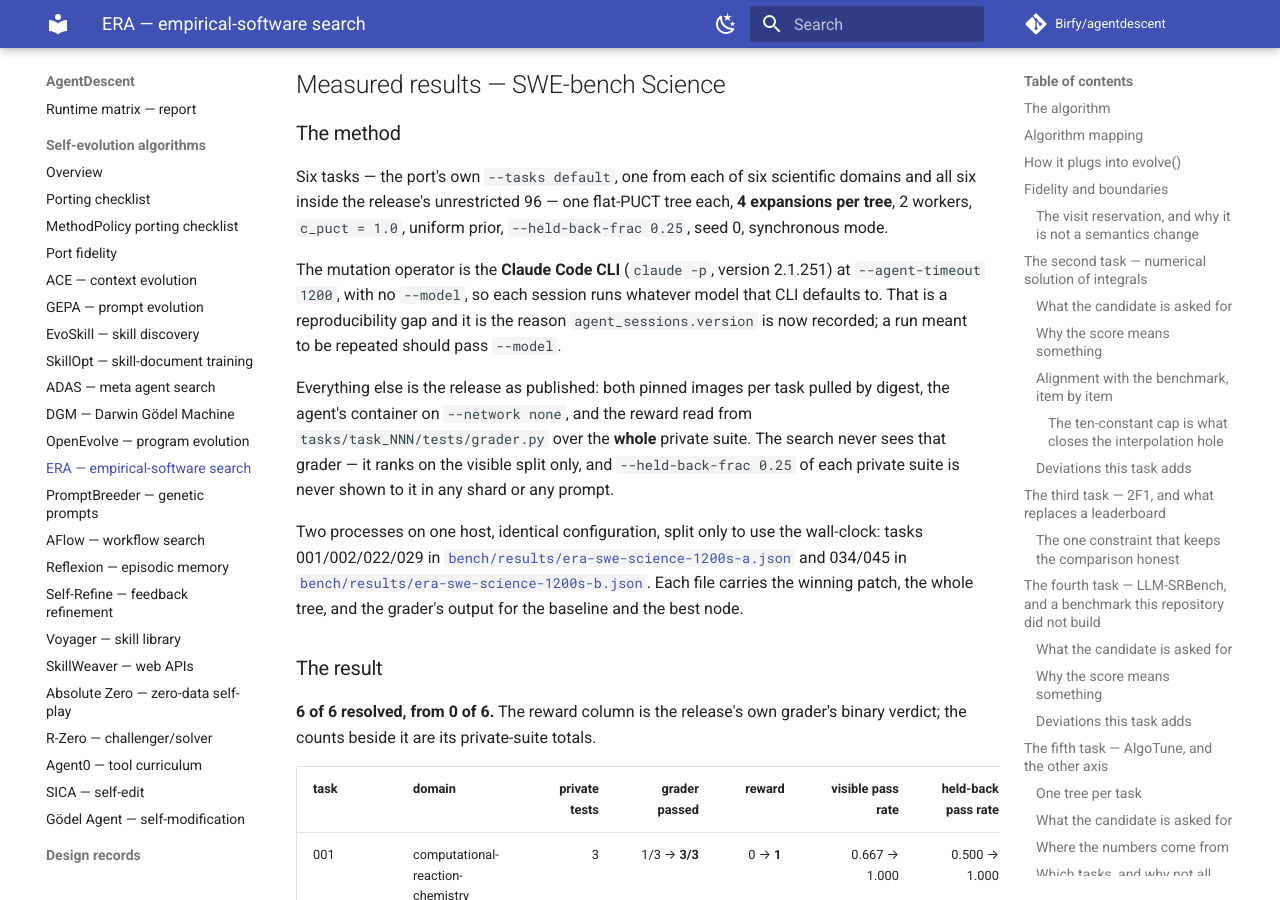
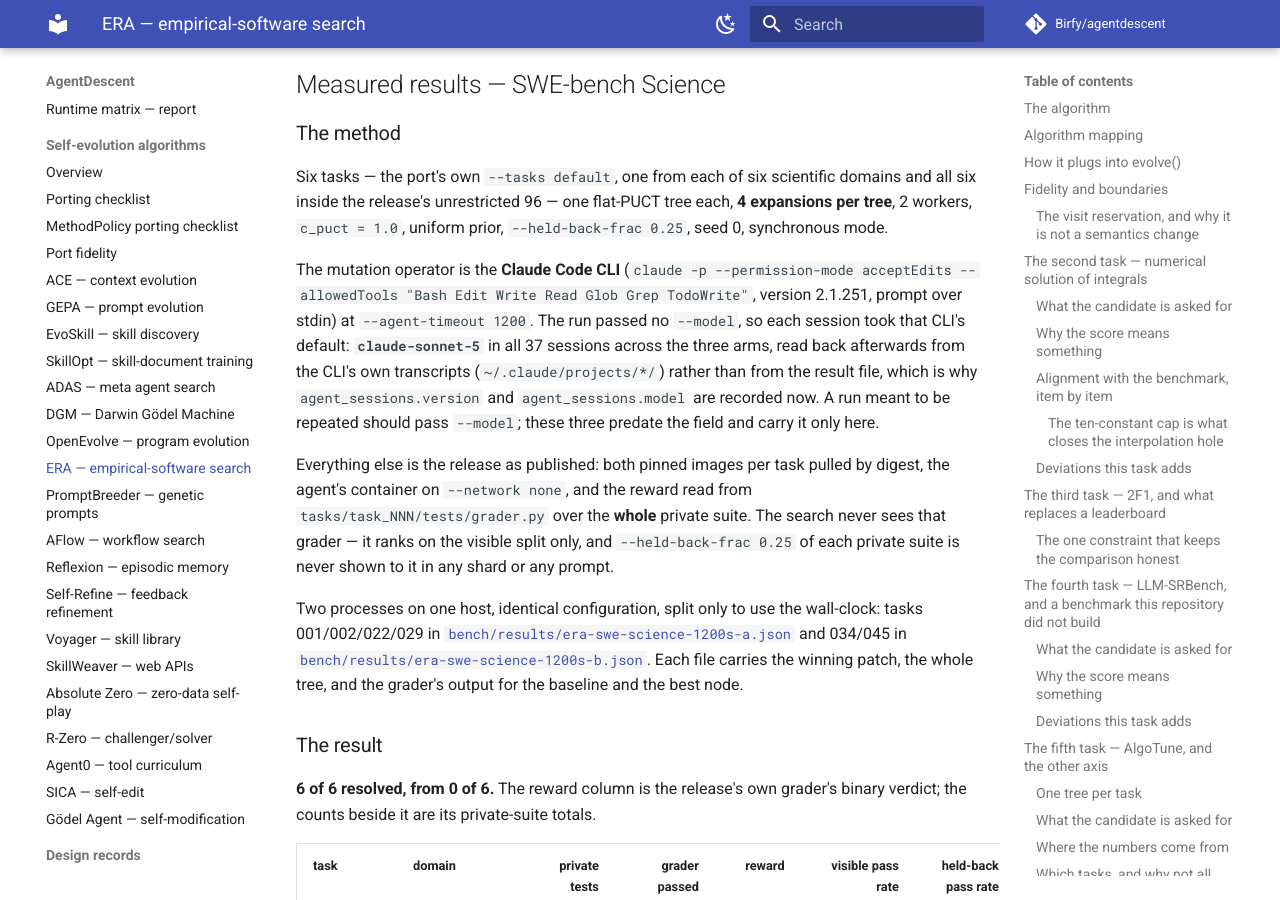
Before and after one commit to Birfy/agentdescent, an MkDocs documentation site: the page built from docs/algo-era.md, in a window 1280 px wide and 900 px high, scrolled down 35803 px. Built offline with MkDocs 1.6.1 and Material for MkDocs 9.7.7, drawn with Linux system fonts in a browser that asks for light colours; comment, search, counter and statistics services are not loaded.

Commit message:
docs: name the model the agent sessions actually ran on
The runs passed no --model, so the method section could only say "whatever the
CLI defaults to". It is recoverable: the CLI keeps a transcript per workspace,
and all 37 sessions across the three arms report the same model. Named now, with
where it was read from, so the table is attributable to something.

Co-Authored-By: Claude Opus 5 <noreply@anthropic.com>
Claude-Session: https://claude.ai/code/session_01T72MwMAgYNamMuFiCgVU1V

```diff
--- a/docs/algo-era.md
+++ b/docs/algo-era.md
@@ -1452,11 +1452,15 @@ domains and all six inside the release's unrestricted 96 — one flat-PUCT tree
 each, **4 expansions per tree**, 2 workers, `c_puct = 1.0`, uniform prior,
 `--held-back-frac 0.25`, seed 0, synchronous mode.
 
-The mutation operator is the **Claude Code CLI** (`claude -p`, version 2.1.251)
-at `--agent-timeout 1200`, with no `--model`, so each session runs whatever
-model that CLI defaults to. That is a reproducibility gap and it is the reason
-`agent_sessions.version` is now recorded; a run meant to be repeated should pass
-`--model`.
+The mutation operator is the **Claude Code CLI** (`claude -p
+--permission-mode acceptEdits --allowedTools "Bash Edit Write Read Glob Grep
+TodoWrite"`, version 2.1.251, prompt over stdin) at `--agent-timeout 1200`. The
+run passed no `--model`, so each session took that CLI's default: **`claude-sonnet-5`**
+in all 37 sessions across the three arms, read back afterwards from the CLI's
+own transcripts (`~/.claude/projects/*/`) rather than from the result file,
+which is why `agent_sessions.version` and `agent_sessions.model` are recorded
+now. A run meant to be repeated should pass `--model`; these three predate the
+field and carry it only here.
 
 Everything else is the release as published: both pinned images per task pulled
 by digest, the agent's container on `--network none`, and the reward read from
```
